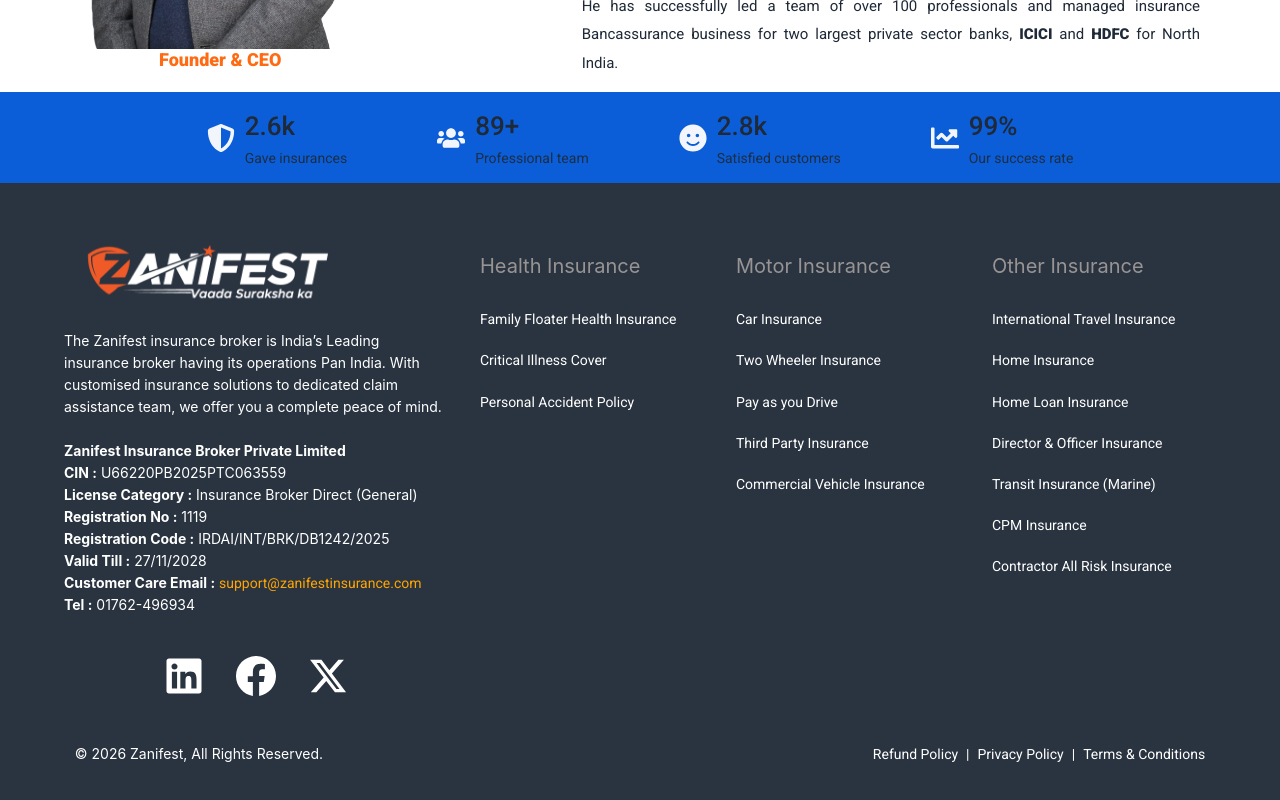
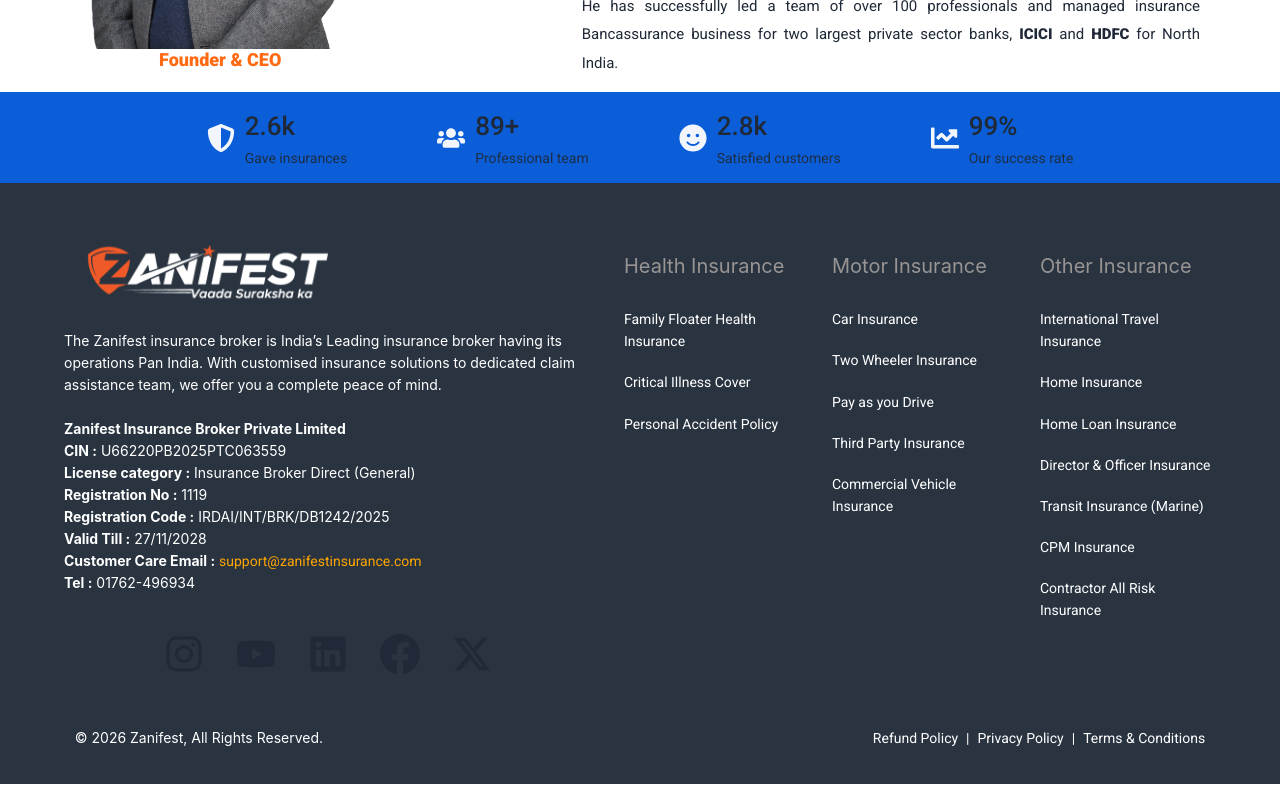
Before and after one commit to developerlyb-png/zanifest, a Next.js app: page /about in a window 1280 px wide. Shown: the part 2908-3708 px from the top of the page. Built offline with nearby package versions, Linux system fonts and the light colour scheme; no server answers.

Commit message:
Add Instagram and YouTube icons to footer
Updated footer icons to include Instagram and YouTube links.

```diff
--- a/src/components/ui/Footer.tsx
+++ b/src/components/ui/Footer.tsx
@@ -1,12 +1,14 @@
 import React from "react";
 
-import { FaLinkedin, FaXTwitter } from "react-icons/fa6";
-import { BsFacebook } from "react-icons/bs";
+
+
 
 import styles from "@/styles/components/ui/Footer.module.css";
 import Image from "next/image";
 import Link from "next/link";
-
+import { FaLinkedin, FaInstagram, FaYoutube } from "react-icons/fa";
+import { FaXTwitter } from "react-icons/fa6";
+import { BsFacebook } from "react-icons/bs";
 const LIST = [
   {
     head: "Health Insurance",
@@ -67,7 +69,7 @@
           <div className={styles.desc}>
             <strong>Zanifest Insurance Broker Private Limited</strong><br />
             <strong>CIN :</strong> U66220PB2025PTC063559<br />
-            <strong>License Category :</strong> Insurance Broker Direct (General)<br />
+            <strong>License category :</strong> Insurance Broker Direct (General)<br />
             <strong>Registration No :</strong> 1119<br />
             <strong>Registration Code :</strong> IRDAI/INT/BRK/DB1242/2025<br />
             <strong>Valid Till :</strong> 27/11/2028
@@ -85,11 +87,46 @@
             <strong>Tel  :</strong> 01762-496934
           </div>
 
-          <div className={styles.icons}>
-            <FaLinkedin size={40} />
-            <BsFacebook size={40} />
-            <FaXTwitter size={40} />
-          </div>
+         <div className={styles.icons}>
+
+  {/* Instagram */}
+  <a
+    href="https://www.instagram.com/zanifestinsurance?igsh=MWN2bXp1MngxN2JoMA%3D%3D"
+    target="_blank"
+    rel="noopener noreferrer"
+  >
+    <FaInstagram size={40} />
+  </a>
+
+  {/* YouTube */}
+  <a
+    href="https://youtube.com/@zanifestinsurance?si=qeoR8nGF2vM9qSLu"
+    target="_blank"
+    rel="noopener noreferrer"
+  >
+    <FaYoutube size={40} />
+  </a>
+
+  {/* LinkedIn */}
+  <a
+    href="https://www.linkedin.com/company/zanifest-insurance-broker-pvt-ltd/"
+    target="_blank"
+    rel="noopener noreferrer"
+  >
+    <FaLinkedin size={40} />
+  </a>
+
+  {/* Facebook (link mile to yaha daal dena) */}
+  <a href="https://www.facebook.com/people/Zanifest-Insurance/61587951775182/?rdid=ugTU8cAvrghxwvyw&share_url=https%3A%2F%2Fwww.facebook.com%2Fshare%2F18a9DHo2th%2F" target="_blank" rel="noopener noreferrer">
+    <BsFacebook size={40} />
+  </a>
+
+  {/* Twitter / X */}
+  <a href="https://x.com/zanifest" target="_blank" rel="noopener noreferrer">
+    <FaXTwitter size={40} />
+  </a>
+
+</div>
         </div>
 
         {/* Dynamic Footer Links */}
```
